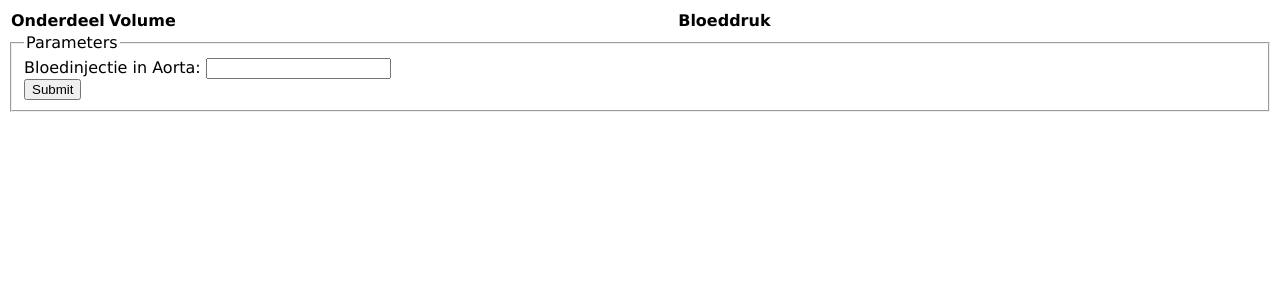
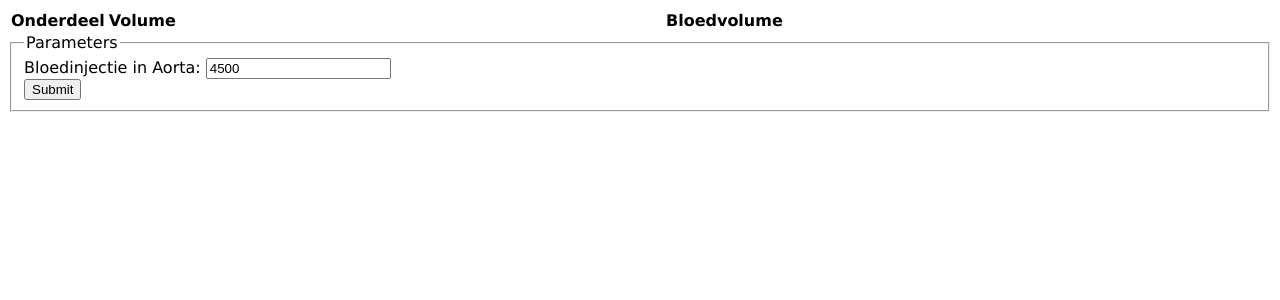
Before and after one commit to pepijn/pws, a PHP site: page / in a window 1280 px wide. Shown: the top 300 px of the page. Run offline with PHP 8.4, Linux system fonts and the light colour scheme; lists and menus that the app fills with data are empty; some libraries are stand-ins or nearby versions.

```diff
--- a/html/application.css
+++ b/html/application.css
@@ -10,11 +10,11 @@ td {
   padding: 5px;
 }
 
-th#bloeddruk {
+th#volume {
   width: 100%;
 }
 
-div.bloeddruk {
+div.bloedvolume {
   background: red;
   height: 20px;
   padding: 5px;
--- a/html/index.html
+++ b/html/index.html
@@ -11,7 +11,7 @@
         <tr>
           <th>Onderdeel</th>
           <th>Volume</th>
-          <th id="bloeddruk">Bloeddruk</th>
+          <th id="volume">Bloedvolume</th>
         </tr>
       </thead>
       <tbody></tbody>
@@ -22,7 +22,7 @@
 
       <form id="parameters">
         <label>Bloedinjectie in Aorta:
-          <input name="bloedinjectie" id="bloedinjectie" type="text">
+          <input name="bloedinjectie" id="bloedinjectie" type="text" value="4500">
         </label>
 
         <input type="submit">
```
Also changed, not shown: 2 other files.
